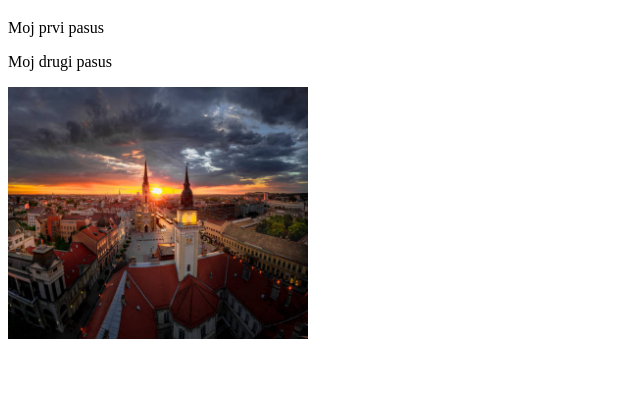
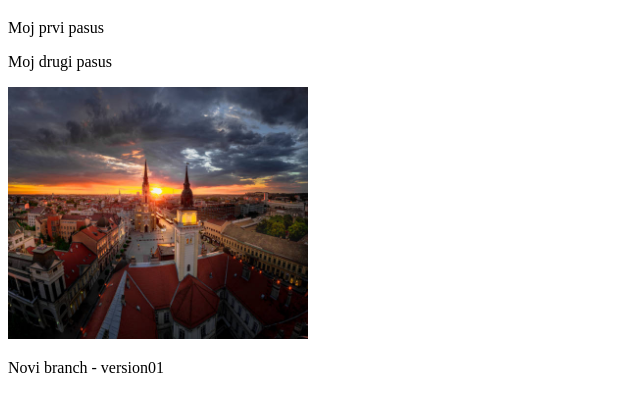
Before and after one commit to fanuchi/smart, a plain HTML site: page index.html in a window 1280 px wide. Shown: the part 61-472 px from the top of the page, without its empty margins (0-640 px from the left). Drawn offline with Linux system fonts and the light colour scheme.

Commit message:
Dodat pasus

```diff
--- a/index.html
+++ b/index.html
@@ -17,6 +17,10 @@
 
     <img src="img/novi_sad.jpg" alt="slika novi sad" width="300px">
 
+    <div>
+        <p>Novi branch - version01</p>
+    </div>
+
 </body>
 
 </html>
```
